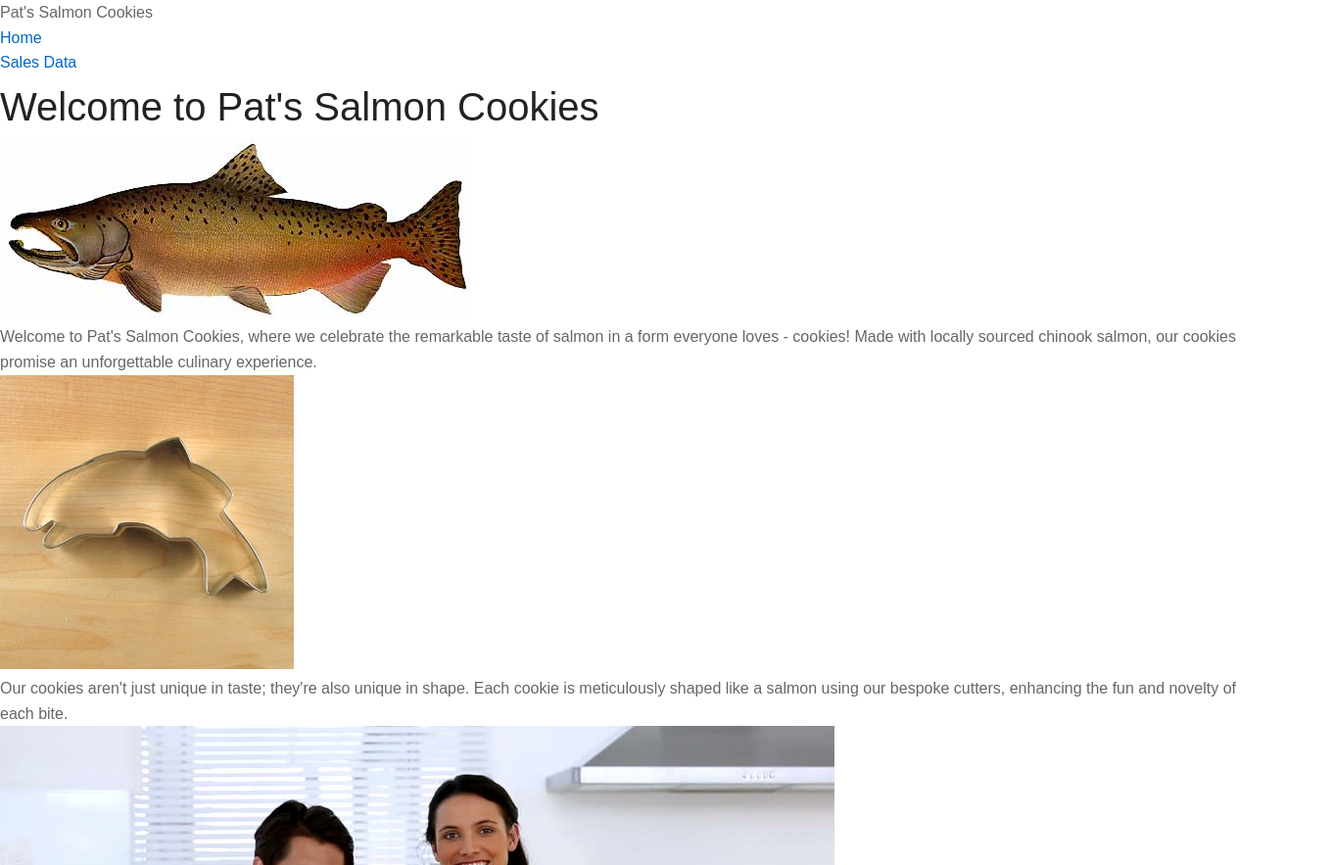
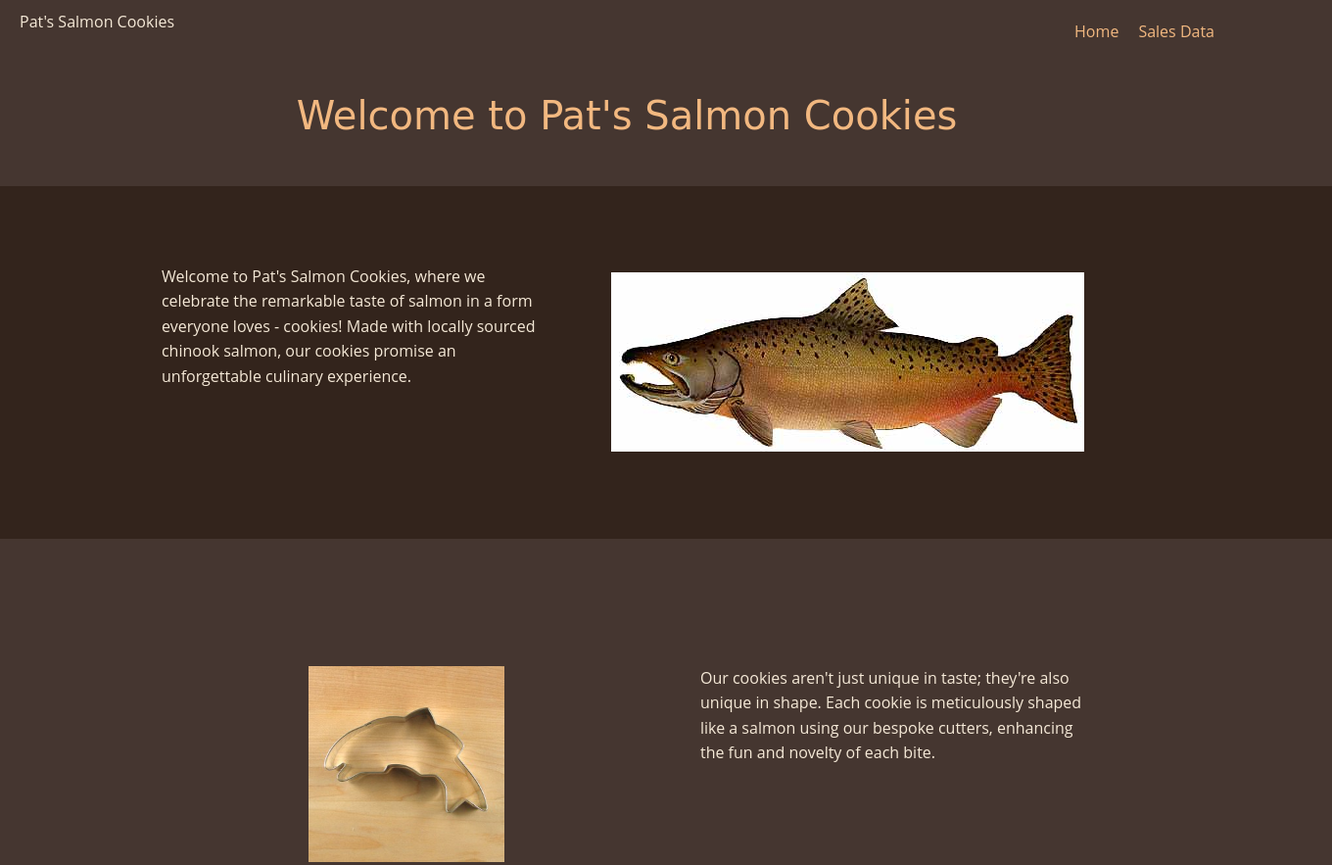
Before and after one commit to tm-LBenson/cookie-stand, a plain HTML site: page index.html in a window 1280 px wide. Shown: the top 883 px of the page at 98% size, 1360 px wide, since content can reach past the window. Drawn offline with Linux system fonts and the light colour scheme.

Commit message:
Add styles to main page

```diff
--- a/CSS/style.css
+++ b/CSS/style.css
@@ -9,3 +9,150 @@ td {
   border-collapse: collapse;
   padding: 5px;
 }
+
+ul,
+nav {
+  display: flex;
+  justify-content: space-between;
+  padding: 10px 20px;
+}
+ul {
+  gap: 20px;
+}
+
+@import url('https://fonts.googleapis.com/css2?family=Pacifico&display=swap');
+@import url('https://fonts.googleapis.com/css2?family=Open+Sans:wght@300;400;700&display=swap');
+
+body {
+  font-family: 'Open Sans', sans-serif;
+  line-height: 1.6;
+  color: #f5e9d7;
+  background-color: #453630;
+}
+
+h1,
+h2,
+h3,
+h4,
+h5,
+h6 {
+  font-family: 'Pacifico', cursive;
+  color: #f2b880;
+}
+
+h1 {
+  font-size: 2.5em;
+  text-align: center;
+  padding: 20px;
+}
+
+h2 {
+  font-size: 2em;
+}
+
+h3 {
+  font-size: 1.75em;
+}
+
+h4 {
+  font-size: 1.5em;
+}
+
+h5 {
+  font-size: 1.25em;
+}
+
+h6 {
+  font-size: 1em;
+}
+
+p {
+  font-size: 1em;
+  color: #f5e9d7;
+}
+
+a {
+  color: #f2b880;
+  text-decoration: none;
+}
+
+a:hover {
+  color: #f2a562;
+}
+
+button,
+input[type='submit'] {
+  font-size: 1em;
+  padding: 10px 20px;
+  color: #453630;
+  background-color: #f2b880;
+  border: none;
+  border-radius: 5px;
+  cursor: pointer;
+  transition: all 0.3s ease-in;
+}
+
+button:hover,
+input[type='submit']:hover {
+  transform: scale(1.05);
+  background-color: #f2a562;
+}
+
+main {
+  margin-top: 20px;
+  display: flex;
+  flex-direction: column;
+  align-items: center;
+  gap: 50px;
+}
+
+section:nth-child(odd) {
+  flex-direction: row-reverse;
+  background-color: #33241c;
+  color: #f5e9d7;
+  width: 100%;
+  justify-content: center;
+  padding: 80px;
+}
+section:nth-child(even) {
+  background-color: #453630;
+  color: #f5e9d7;
+  width: 100%;
+  justify-content: center;
+  padding: 80px;
+}
+section {
+  display: flex;
+  gap: 50px;
+}
+section p {
+  width: 400px;
+}
+
+.img-container {
+  width: 500px;
+  height: 200px;
+}
+
+.img-container > img {
+  width: 100%;
+  height: 100%;
+  object-fit: scale-down;
+}
+
+div {
+  display: flex;
+  gap: 30px;
+  justify-content: space-between;
+}
+
+input[type='submit'] {
+  width: 200px;
+  align-self: center;
+}
+fieldset {
+  font-size: 1.3rem;
+  gap: 15px;
+  display: flex;
+  flex-direction: column;
+}
```
